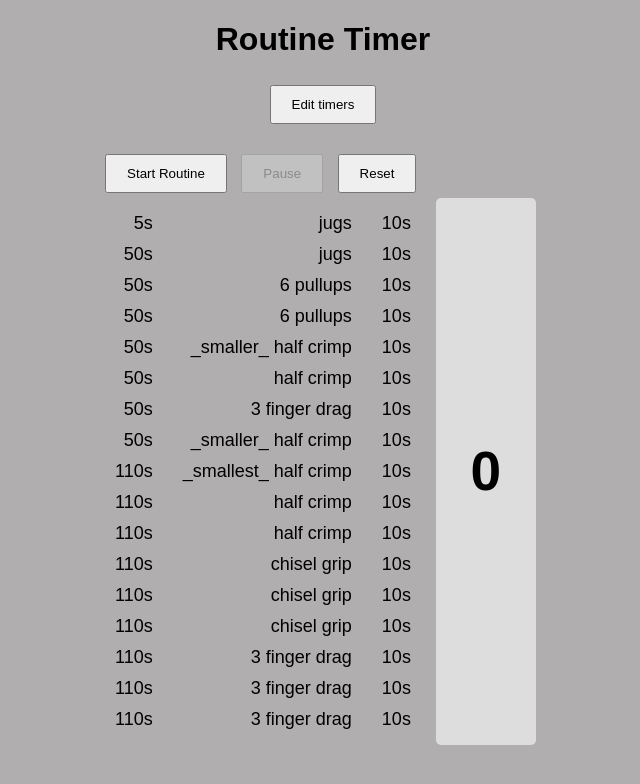
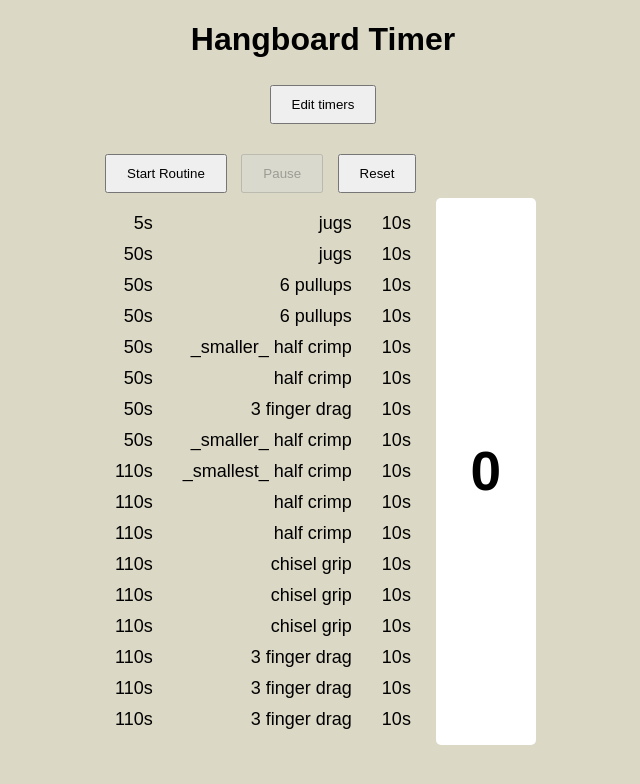
Before and after one commit to alustig3/hangboard, a plain HTML site: page docs/index.html in a window 1280 px wide. Shown: the whole page, without its empty margins (317-957 px from the left). Drawn offline with Linux system fonts and the light colour scheme.

Commit message:
great on desktop

```diff
--- a/docs/app.js
+++ b/docs/app.js
@@ -193,7 +193,7 @@ function startRoutine(index, phase, durationOverride = null) {
             currentHeight = 0; // Reset height tracking for the next phase
             bar.classList.add('grey');
             label.style.background = 'none';
-            // label.classList.add('completed-label'); // Add completed class for grey and strikethrough
+            label.classList.add('completed-label'); // Add completed class for grey and strikethrough
 
             // Apply strikethrough to setup label only after the hang phase completes
             if (phase === 'hang') {
--- a/docs/index.html
+++ b/docs/index.html
@@ -5,7 +5,7 @@
     <link rel="stylesheet" href="style.css">
 </head>
 <body>
-    <h1>Routine Timer</h1>
+    <h1>Hangboard Timer</h1>
 
     <!-- Toggle Button for Editing -->
     <button id="toggleEdit">Edit timers</button>
--- a/docs/style.css
+++ b/docs/style.css
@@ -5,7 +5,7 @@ body {
     display: flex;
     flex-direction: column;
     align-items: center;
-    background-color: #b0aeae; /* Set page background color */
+    background-color: #dbd8c5; /* Set page background color */
 }
 
 button {
@@ -43,7 +43,7 @@ button {
 .progress-bar-container {
     width: 100px; /* Increased width for the progress bar */
     min-height: 400px;
-    background-color: #ddd;
+    background-color: #ffffff;
     position: relative;
     margin: 0 10px;
     border-radius: 5px;
```
